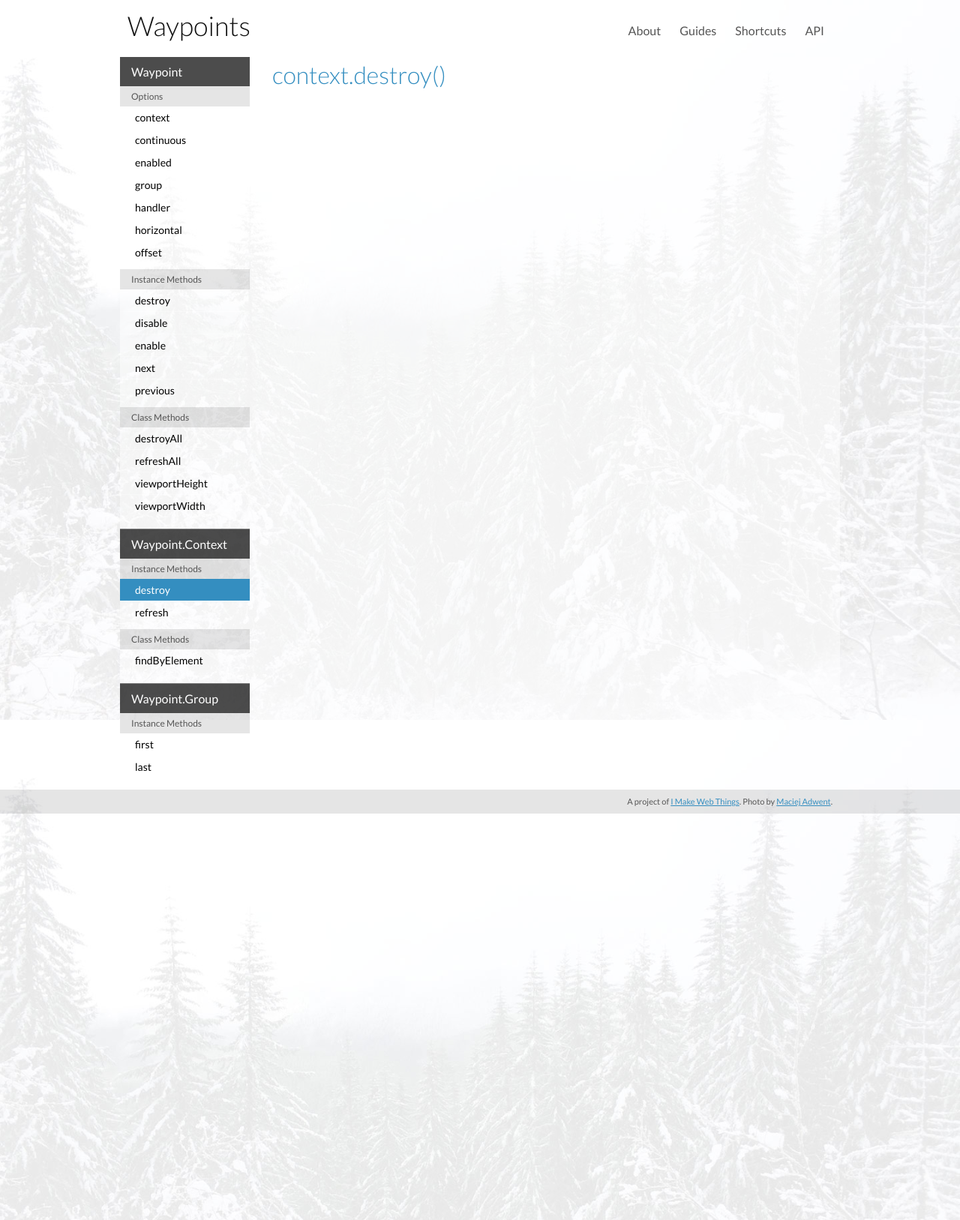
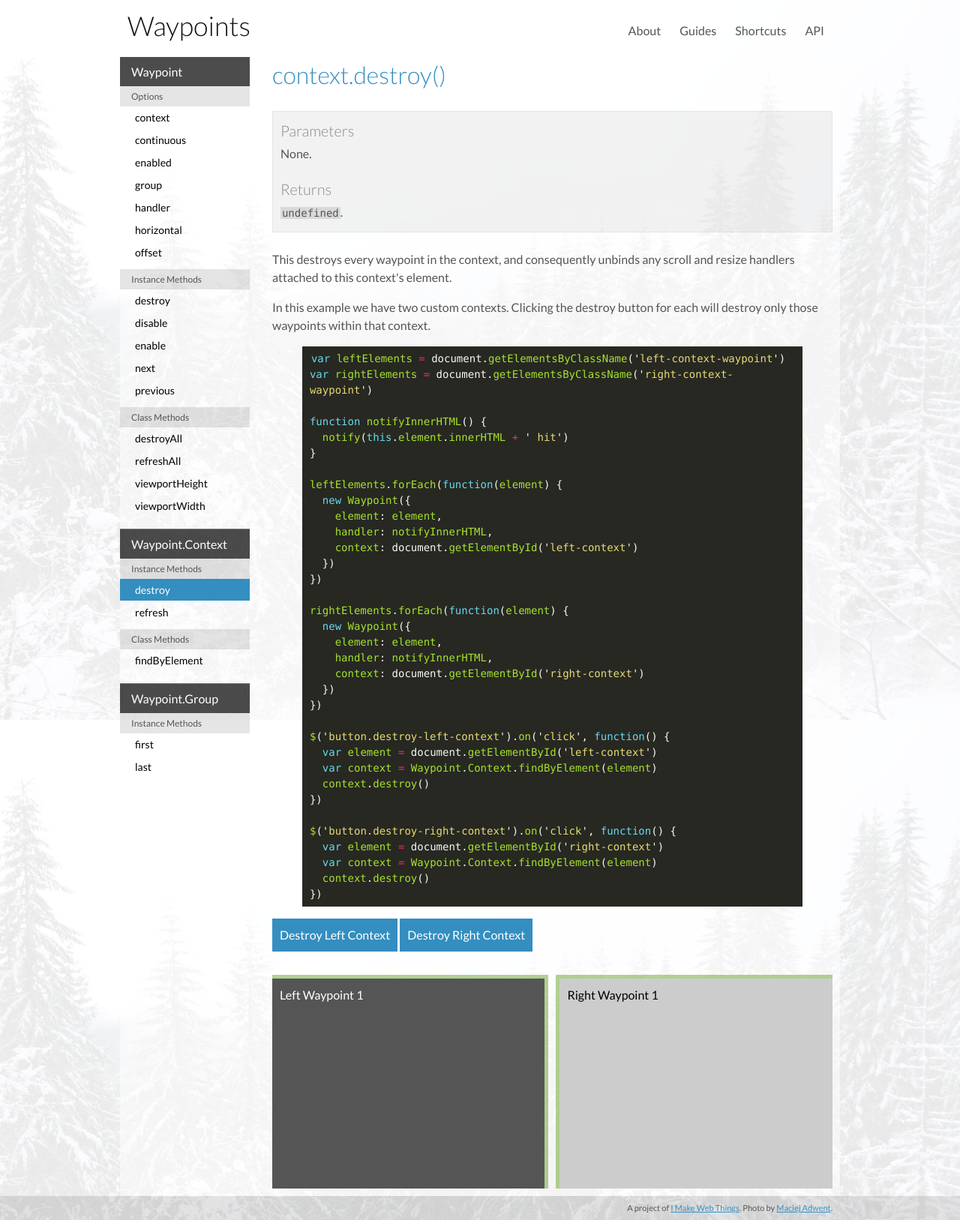
Before and after one commit to imakewebthings/waypoints, a Jekyll site: the page built from api/context-destroy/index.html, in a window 1280 px wide. Shown: the whole page at 75% size. Built offline with Jekyll 4.4.1, drawn with Linux system fonts in a browser that asks for light colours; nearby versions of some CDN libraries.

Commit message:
context destroy

```diff
--- a/api/context-destroy/index.html
+++ b/api/context-destroy/index.html
@@ -5,3 +5,81 @@ subsection: context-destroy
 ---
 
 <h2>context.destroy()</h2>
+
+<div class="reference">
+  <h3>Parameters</h3>
+  <p>None.</p>
+  <h3>Returns</h3>
+  <p><code>undefined</code>.</p>
+</div>
+
+<p>This destroys every waypoint in the context, and consequently unbinds any scroll and resize handlers attached to this context's element.</p>
+
+<p>In this example we have two custom contexts. Clicking the destroy button for each will destroy only those waypoints within that context.</p>
+
+{% highlight js %}
+var leftElements = document.getElementsByClassName('left-context-waypoint')
+var rightElements = document.getElementsByClassName('right-context-waypoint')
+
+function notifyInnerHTML() {
+  notify(this.element.innerHTML + ' hit')
+}
+
+leftElements.forEach(function(element) {
+  new Waypoint({
+    element: element,
+    handler: notifyInnerHTML,
+    context: document.getElementById('left-context')
+  })
+})
+
+rightElements.forEach(function(element) {
+  new Waypoint({
+    element: element,
+    handler: notifyInnerHTML,
+    context: document.getElementById('right-context')
+  })
+})
+
+$('button.destroy-left-context').on('click', function() {
+  var element = document.getElementById('left-context')
+  var context = Waypoint.Context.findByElement(element)
+  context.destroy()
+})
+
+$('button.destroy-right-context').on('click', function() {
+  var element = document.getElementById('right-context')
+  var context = Waypoint.Context.findByElement(element)
+  context.destroy()
+})
+{% endhighlight %}
+
+<p>
+  <button class="destroy-left-context">Destroy Left Context</button>
+  <button class="destroy-right-context">Destroy Right Context</button>
+</p>
+
+<div class="context-destroy-container">
+  <div id="left-context">
+    <div class="left-context-waypoint waypoint">Left Waypoint 1</div>
+    <div class="left-context-waypoint waypoint">Left Waypoint 2</div>
+    <div class="left-context-waypoint waypoint">Left Waypoint 3</div>
+    <div class="left-context-waypoint waypoint">Left Waypoint 4</div>
+    <div class="left-context-waypoint waypoint">Left Waypoint 5</div>
+    <div class="left-context-waypoint waypoint">Left Waypoint 6</div>
+    <div class="left-context-waypoint waypoint">Left Waypoint 7</div>
+    <div class="left-context-waypoint waypoint">Left Waypoint 8</div>
+    <div class="left-context-waypoint waypoint">Left Waypoint 9</div>
+  </div>
+  <div id="right-context">
+    <div class="right-context-waypoint waypoint">Right Waypoint 1</div>
+    <div class="right-context-waypoint waypoint">Right Waypoint 2</div>
+    <div class="right-context-waypoint waypoint">Right Waypoint 3</div>
+    <div class="right-context-waypoint waypoint">Right Waypoint 4</div>
+    <div class="right-context-waypoint waypoint">Right Waypoint 5</div>
+    <div class="right-context-waypoint waypoint">Right Waypoint 6</div>
+    <div class="right-context-waypoint waypoint">Right Waypoint 7</div>
+    <div class="right-context-waypoint waypoint">Right Waypoint 8</div>
+    <div class="right-context-waypoint waypoint">Right Waypoint 9</div>
+  </div>
+</div>
--- a/css/styles.css
+++ b/css/styles.css
@@ -1,4 +1,4 @@
-.np-example:after, .continuous-group-container:after {
+.np-example:after, .continuous-group-container:after, .context-destroy-container:after {
   content: "";
   display: table;
   clear: both; }
@@ -928,6 +928,19 @@ article {
   padding: 10px;
   margin: 15px 0; }
 
+.left-context-waypoint, .right-context-waypoint {
+  height: 600px;
+  margin-bottom: 20px;
+  padding: 10px; }
+
+.left-context-waypoint {
+  background: #555;
+  color: #fff; }
+
+.right-context-waypoint {
+  background: #ccc;
+  color: #000; }
+
 #overflow-scroll, #overflow-scroll-offset {
   overflow: auto;
   height: 300px;
@@ -936,7 +949,7 @@ article {
 #context-example {
   background: #555;
   color: #fff;
-  height: 600px;
+  height: 400px;
   margin-top: 150px; }
 
 #context-example-offset {
@@ -960,6 +973,22 @@ article {
   color: #fff;
   margin: 15px 0; }
 
+#left-context {
+  float: left;
+  width: 50%;
+  padding-right: 10px;
+  height: 300px;
+  overflow: auto;
+  padding-top: 20px; }
+
+#right-context {
+  float: right;
+  width: 50%;
+  padding-left: 10px;
+  height: 300px;
+  overflow: auto;
+  padding-top: 20px; }
+
 @media (min-width: 660px) {
   .reference {
     margin: 1.5em 0; } }
--- a/js/scripts.js
+++ b/js/scripts.js
@@ -357,6 +357,35 @@
     })
   }
 
+  function contextDestroyExample() {
+    var leftElements = document.getElementsByClassName('left-context-waypoint')
+    var rightElements = document.getElementsByClassName('right-context-waypoint')
+
+    function notifyInnerHTML() {
+      notify(this.element.innerHTML + ' hit')
+    }
+
+    $('.left-context-waypoint').waypoint({
+      handler: notifyInnerHTML,
+      context: '#left-context'
+    })
+
+    $('.right-context-waypoint').waypoint({
+      handler: notifyInnerHTML,
+      context: '#right-context'
+    })
+
+    $('button.destroy-left-context').on('click', function() {
+      Waypoint.Context.findByElement($('#left-context')[0]).destroy()
+      $('.left-context-waypoint').removeClass('waypoint')
+    })
+
+    $('button.destroy-right-context').on('click', function() {
+      Waypoint.Context.findByElement($('#right-context')[0]).destroy()
+      $('.right-context-waypoint').removeClass('waypoint')
+    })
+  }
+
   function initApiExamples() {
     disableEnableExample()
     destroyExample()
@@ -372,6 +401,7 @@
     refreshAllExample()
     viewportHeightExample()
     viewportWidthExample()
+    contextDestroyExample()
   }
 
   $(function() {
```
Also changed, not shown: _scss/_api.scss (+39 -1 lines).
